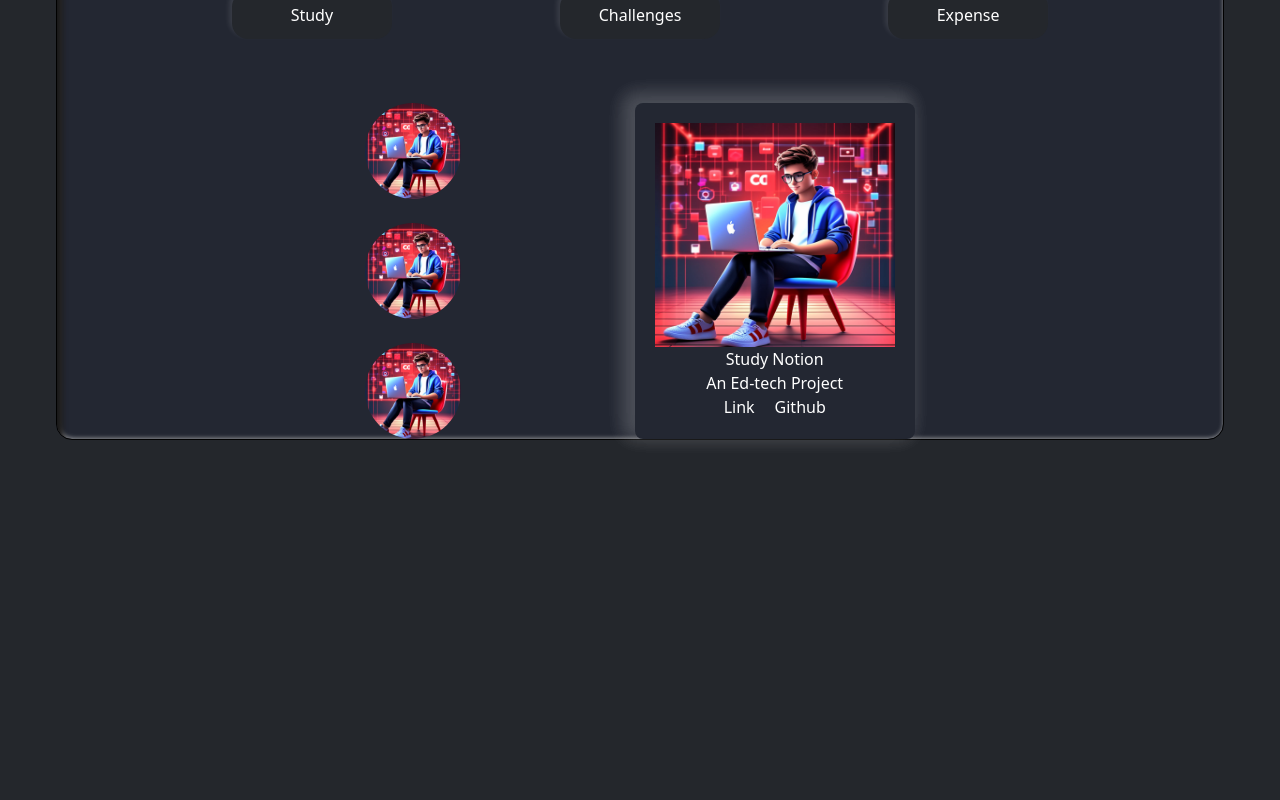
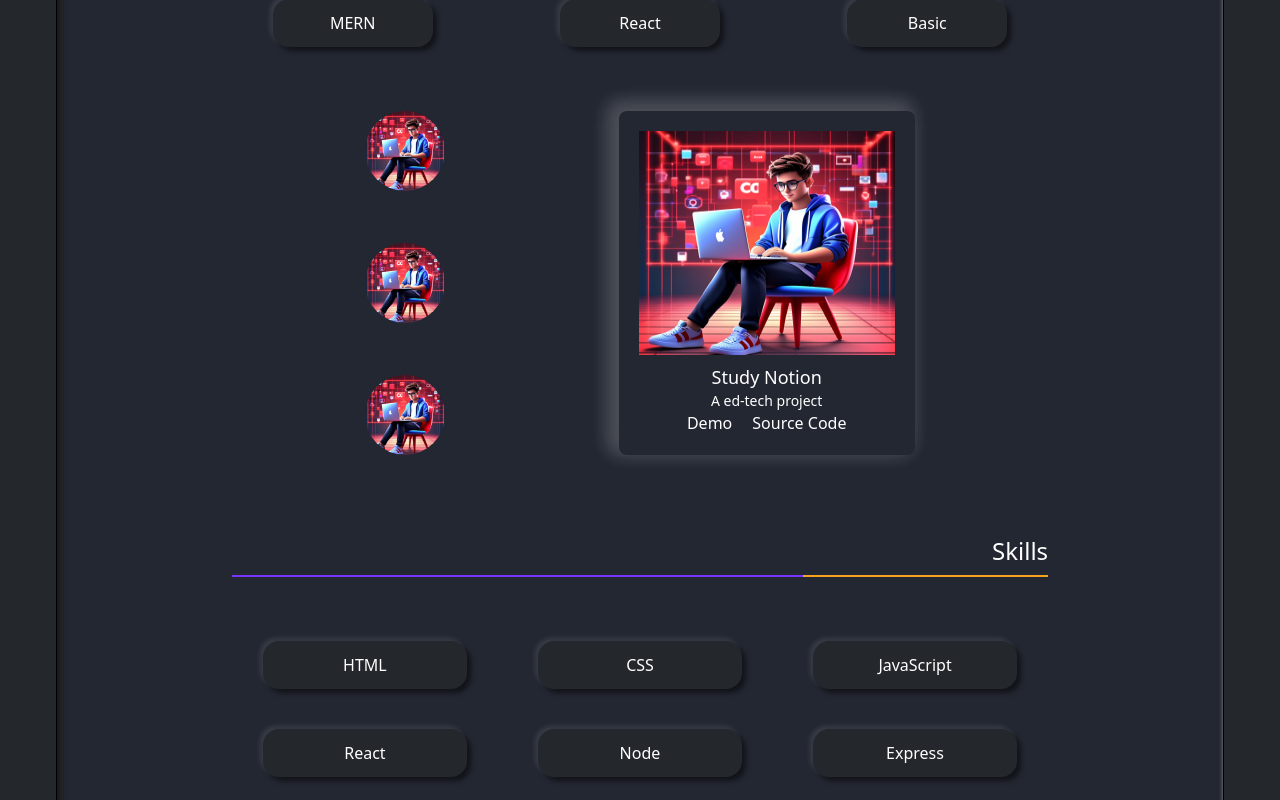
Before and after one commit to Himanshu0422/Portfolio, a React (Create React App) app: page / in a window 1280 px wide. Shown: the part 1580-2380 px from the top of the page. Before the commit the page ends 2052 px from the top, so only its background shows below. Built offline with nearby package versions, Linux system fonts and the light colour scheme.

Commit message:
all components added

```diff
--- a/package.json
+++ b/package.json
@@ -6,6 +6,7 @@
     "@testing-library/jest-dom": "^5.17.0",
     "@testing-library/react": "^13.4.0",
     "@testing-library/user-event": "^13.5.0",
+    "framer-motion": "^11.0.8",
     "react": "^18.2.0",
     "react-dom": "^18.2.0",
     "react-icons": "^5.0.1",
--- a/public/index.html
+++ b/public/index.html
@@ -39,5 +39,6 @@
       To begin the development, run `npm start` or `yarn start`.
       To create a production bundle, use `npm run build` or `yarn build`.
     -->
+    <script src="https://kit.fontawesome.com/175f941aa2.js" crossorigin="anonymous"></script>
   </body>
 </html>
--- a/src/App.js
+++ b/src/App.js
@@ -1,6 +1,8 @@
 import About from "./components/About";
+import ContactMe from "./components/ContactMe";
 import Intro from "./components/Intro";
 import Project from "./components/Project";
+import Skills from "./components/Skills";
 
 function App() {
 	return (
@@ -8,6 +10,8 @@ function App() {
 			<Intro />
 			<About />
 			<Project />
+			<Skills />
+			<ContactMe />
 		</div>
 	);
 }
--- /dev/null
+++ b/src/components/ContactMe.js
@@ -0,0 +1,28 @@
+import React from 'react';
+import coding from './../assets/coding.jpeg';
+
+const ContactMe = () => {
+    return (
+        <div className='w-[70%] max-md:w-5/6 text-white flex flex-col gap-16 mb-32'>
+            <div>
+                <div className='text-2xl'>Contact Me</div>
+                <div className="line mt-2"></div>
+            </div>
+            <div className='flex items-center justify-evenly'>
+                <img src={coding} alt='a boy coding' className='h-60 max-sm:hidden image rounded-2xl' />
+                <div>
+                    <div className='flex flex-col gap-5 text-sm'>
+                        <input className='input h-10 p-4 w-[300px] rounded-md' placeholder='Name*' />
+                        <input className='input h-10 p-4 rounded-md' placeholder='Email id*' type='email' />
+                        <textarea className='input h-24 p-4 rounded-md' placeholder='Message*' />
+                    </div>
+                    <div className='flex mt-10 justify-center items-center cursor-pointer max-sm:text-sm text-white h-12 rounded-2xl navbut'>
+                        Send
+                    </div>
+                </div>
+            </div>
+        </div>
+    )
+}
+
+export default ContactMe;
--- a/src/components/Project.js
+++ b/src/components/Project.js
@@ -1,19 +1,109 @@
-import React from 'react'
+import React, { useEffect, useState } from 'react'
 import ProjectName from './projectcomp/ProjectName';
 import Card from './projectcomp/Card';
 import ProjectList from './projectcomp/PeojectList';
 
+const mernData =[
+    {
+        "id": "0",
+        "name": "Study Notion",
+        "description": "A ed-tech project",
+        "github": "https://github.com/Himanshu0422/Study-NotionFrontend",
+        "demo": "https://study-notion-frontend-flame.vercel.app/"
+    },
+    {
+        "id": "1",
+        "name": "Challenges app",
+        "description": "React Challenges app",
+        "github": "https://github.com/Himanshu0422/Challanges-App",
+        "demo": "https://challanges-app.vercel.app/"
+    },
+    {
+        "id": "2",
+        "name": "Expense Tracker",
+        "description": "Expense management app",
+        "github": "https://github.com/Himanshu0422/Expense-TrackerApp",
+        "demo": "https://expensetracker.cyclic.app/"
+    }
+];
+
+const reactData =[
+    {
+        "id": "0",
+        "name": "Quizzical app",
+        "description": "Quiz Question app",
+        "github": "https://github.com/Himanshu0422/Quizzical-App",
+        "demo": "https://quizzical-app-rouge.vercel.app/"
+    },
+    {
+        "id": "1",
+        "name": "Tenzies Game",
+        "description": "Fun game to play",
+        "github": "https://github.com/Himanshu0422/Tenzies-Game",
+        "demo": "https://tenzies-game-gamma-seven.vercel.app/"
+    },
+    {
+        "id": "2",
+        "name": "Food App",
+        "description": "Order food online",
+        "github": "https://github.com/himanshu0422/food-app",
+        "demo": "https://food-app-theta-nine.vercel.app/"
+    }
+]
+
+const basicData = [
+    {
+        "id": "0",
+        "name": "Todo List",
+        "description": "Add all your todo list items",
+        "github": "https://github.com/Himanshu0422/Todo-List",
+        "demo": "https://github.com/Himanshu0422/Todo-List/"
+    },
+    {
+        "id": "1",
+        "name": "Calculator",
+        "description": "Calculator app",
+        "github": "https://github.com/Himanshu0422/Calculator",
+        "demo": "https://github.com/Himanshu0422/Calculator/"
+    },
+    {
+        "id": "2",
+        "name": "Simon-Game",
+        "description": "Amazing game",
+        "github": "https://github.com/Himanshu0422/Simon-Game",
+        "demo": "https://simon-game-9qew.vercel.app/"
+    }
+]
+
 const Project = () => {
+
+    const [projectId, setProjectId] = useState(1);
+    const [data, setData] = useState([]);
+    const [projectType, setProjectType] = useState('MERN');
+
+    useEffect(() => {
+        if(projectType === 'MERN') {
+            setData(mernData);
+        }else if(projectType === 'React'){
+            setData(reactData);
+        }else{
+            setData(basicData);
+        }
+        setProjectId(0);
+    }, [projectType]);
+
     return (
         <div className='w-[70%] max-md:w-5/6 text-white flex flex-col gap-16'>
             <div>
                 <div className='text-2xl'>Projects</div>
-                <div className="line"></div>
+                <div className="line mt-2"></div>
             </div>
-            <ProjectName />
+            <div className='flex justify-center'>
+                <ProjectName setProjectType={setProjectType} />
+            </div>
             <div className='flex sm:justify-evenly gap-10 max-sm:flex-col-reverse max-sm:items-center'>
-                <ProjectList />
-                <Card />
+                <ProjectList setProjectId={setProjectId}/>
+                <Card data={data} projectId={projectId} />
             </div>
         </div>
     )
--- /dev/null
+++ b/src/components/Skills.js
@@ -0,0 +1,23 @@
+import React from 'react';
+
+const skills = ['HTML', 'CSS', 'JavaScript', 'React', 'Node', 'Express', 'MongoDB', 'Mongoose', 'Redux','TailwindCSS', 'C++', 'Java'];
+
+const Skills = () => {
+	return (
+		<div className='w-[70%] max-md:w-5/6 text-white flex flex-col gap-16'>
+			<div>
+				<div className='flex justify-end text-2xl'>Skills</div>
+				<div className="line mt-2"></div>
+			</div>
+			<div className='flex flex-wrap justify-evenly gap-10'>
+				{skills.map((skill, index) => (
+					<div className='w-[25%] max-sm:w-[35%] flex justify-center items-center max-sm:text-sm text-white h-12 rounded-2xl navbut'>
+						{skill}
+					</div>
+				))}
+			</div>
+		</div>
+	);
+};
+
+export default Skills;
--- a/src/components/projectcomp/Card.js
+++ b/src/components/projectcomp/Card.js
@@ -1,20 +1,23 @@
 import React from 'react';
 import coding from './../../assets/coding.jpeg';
 
-const Card = () => {
+const Card = ({data, projectId}) => {
+
+    const project = data[projectId];
+
     return (
-        <div className='card p-5 rounded-lg card'>
-            <img src={coding} alt='coding' className='h-56 w-[15rem]' />
+        <div className='card p-5 rounded-lg flex flex-col gap-2'>
+            <img src={coding} alt='coding' className='h-56 max-sm:w-[15rem] w-[16rem]' />
             <div className='flex flex-col justify-center items-center'>
-                <div>Study Notion</div>
-                <div>An Ed-tech Project</div>
+                <div className='text-lg'>{project?.name}</div>
+                <div className='text-sm'>{project?.description}</div>
                 <div className='flex gap-5'>
-                    <div>Link</div>
-                    <div>Github</div>
+                    <a href={project?.demo}>Demo</a>
+                    <a href={project?.github}>Source Code</a>
                 </div>
             </div>
         </div>
     )
 }
 
-export default Card
+export default Card;
--- a/src/components/projectcomp/PeojectList.js
+++ b/src/components/projectcomp/PeojectList.js
@@ -1,12 +1,12 @@
 import React from 'react';
 import coding from './../../assets/coding.jpeg';
 
-const PeojectList = () => {
+const PeojectList = ({setProjectId}) => {
     return (
         <div className='flex sm:flex-col justify-between max-sm:gap-5'>
-            <img src={coding} alt='coding' className='rounded-full sm:h-24 h-[5rem]' />
-            <img src={coding} alt='coding' className='rounded-full sm:h-24 h-[5rem]' />
-            <img src={coding} alt='coding' className='rounded-full sm:h-24 h-[5rem]' />
+            <img src={coding} alt='coding' className='rounded-full h-[5rem]' onClick={() => setProjectId(0)}/>
+            <img src={coding} alt='coding' className='rounded-full h-[5rem]' onClick={() => setProjectId(1)}/>
+            <img src={coding} alt='coding' className='rounded-full h-[5rem]' onClick={() => setProjectId(2)}/>
         </div>
     )
 }
--- a/src/components/projectcomp/ProjectName.js
+++ b/src/components/projectcomp/ProjectName.js
@@ -2,21 +2,21 @@ import React from 'react'
 
 const data = [
   {
-    "name": "Study "
+    "name": "MERN"
   },
   {
-    "name": "Challenges"
+    "name": "React"
   },
   {
-    "name": "Expense "
+    "name": "Basic"
   }
 ]
 
-const ProjectName = () => {
+const ProjectName = ({setProjectType}) => {
   return (
-    <div className='flex sm:justify-between gap-3 projectname'>
+    <div className='w-[90%] flex sm:justify-between gap-3 projectname'>
       {data.map((i) => {
-        return <div className='flex justify-center items-center max-sm:text-sm text-white h-12 w-40 rounded-2xl cursor-pointer navbut'>
+        return <div className='flex justify-center items-center max-sm:text-sm text-white h-12 w-40 rounded-2xl cursor-pointer navbut' onClick={() => setProjectType(i.name)}>
                     {i.name}
                 </div>
       })}
--- a/src/index.css
+++ b/src/index.css
@@ -15,7 +15,7 @@ body {
 
 .navbut{
   background-color: #24272C;
-  box-shadow: -3px -3px 5px #ffffff1a;
+  box-shadow: -3px -3px 5px #ffffff1a, 4px 4px 5px #00000082;
 }
 
 .sidebutton{
@@ -23,7 +23,7 @@ body {
 }
 
 .image{
-  box-shadow: -7px -5px 18px 6px #ffffff1a, -7px -5px 18px 6px #ffffff1a;
+  box-shadow: 0px 0px 9px 3px #ffffff1a, -7px -5px 18px 6px #ffffff1a;
 }
 
 @media only screen and (max-height: 800px){
@@ -54,3 +54,8 @@ body {
       width: 90%;
   }
 }
+
+.input{
+  background-color: #232732;
+  box-shadow: inset 1px 1px 5px rgb(0 0 0 / 34%), inset 6px 8px 5px rgb(31, 30, 30), inset 1px 0px 5px rgb(255 255 255 / 82%);
+}
```
Also changed, not shown: 1 other file (tests, documents, lock files or other folders).
